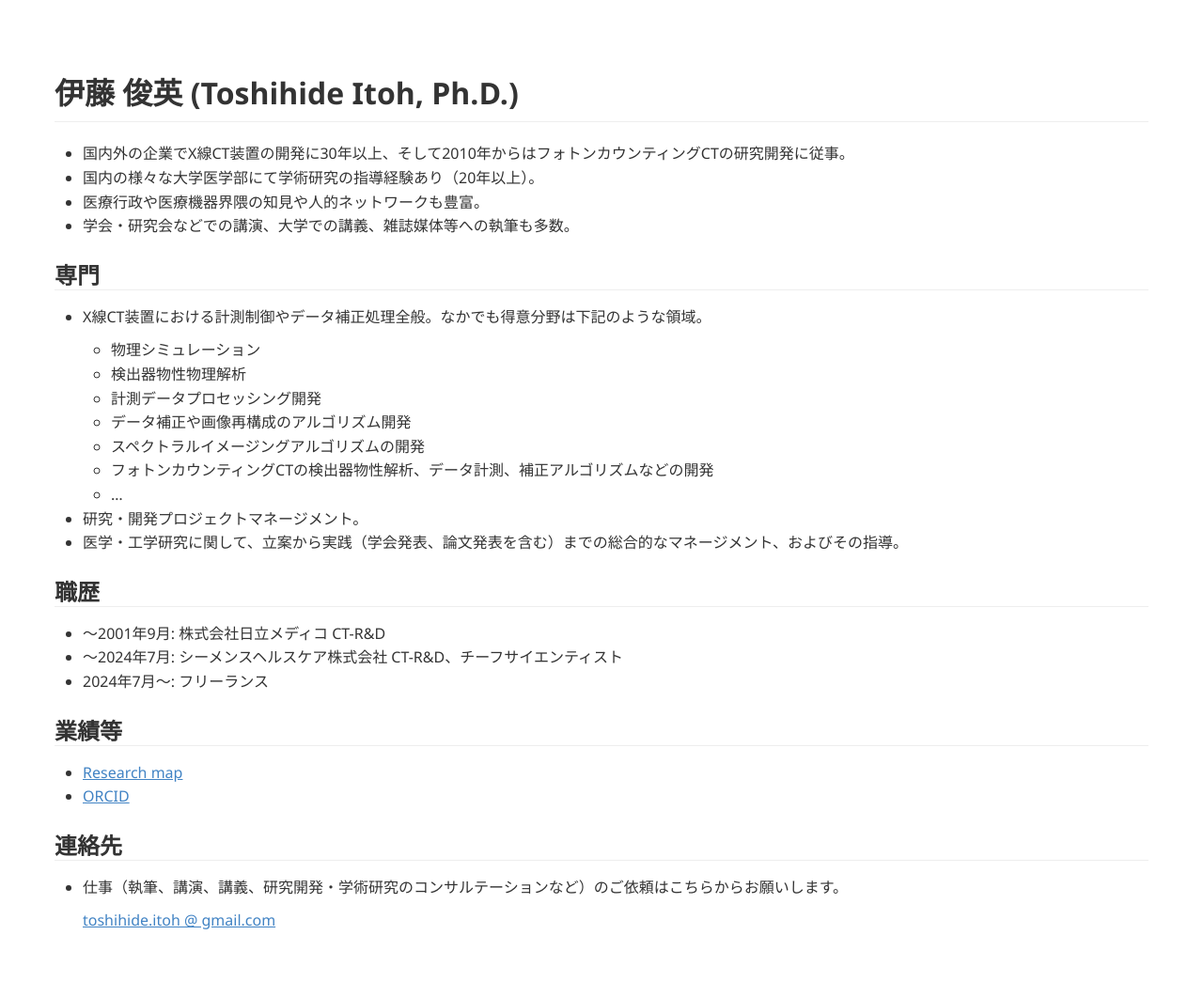
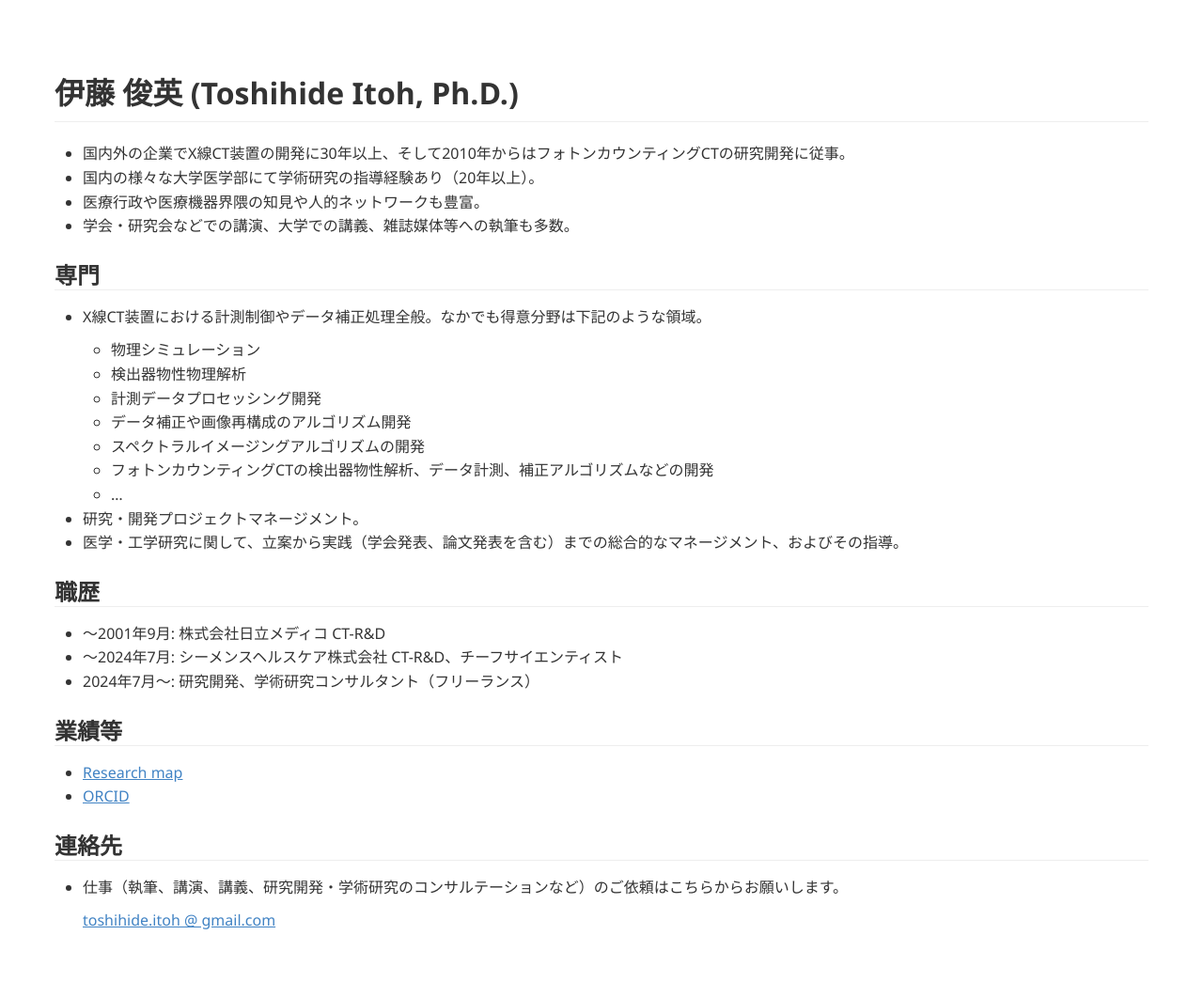
Before and after one commit to tnitoh/tnitoh.github.io, a Jekyll site: the page built from index.md, in a window 1280 px wide. Shown: the whole page at 94% size. Built offline with Jekyll 4.4.1, drawn with Linux system fonts in a browser that asks for light colours; Markdown is read by kramdown in place of the engine named in the settings.

Commit message:
Update index.md

```diff
--- a/index.md
+++ b/index.md
@@ -30,7 +30,7 @@ title: Toshihide Itoh's web page
 ## 職歴
 - 〜2001年9月: 株式会社日立メディコ CT-R&D
 - ～2024年7月: シーメンスヘルスケア株式会社 CT-R&D、チーフサイエンティスト
-- 2024年7月〜: フリーランス
+- 2024年7月〜: 研究開発、学術研究コンサルタント（フリーランス）
 
 
 ## 業績等
```
